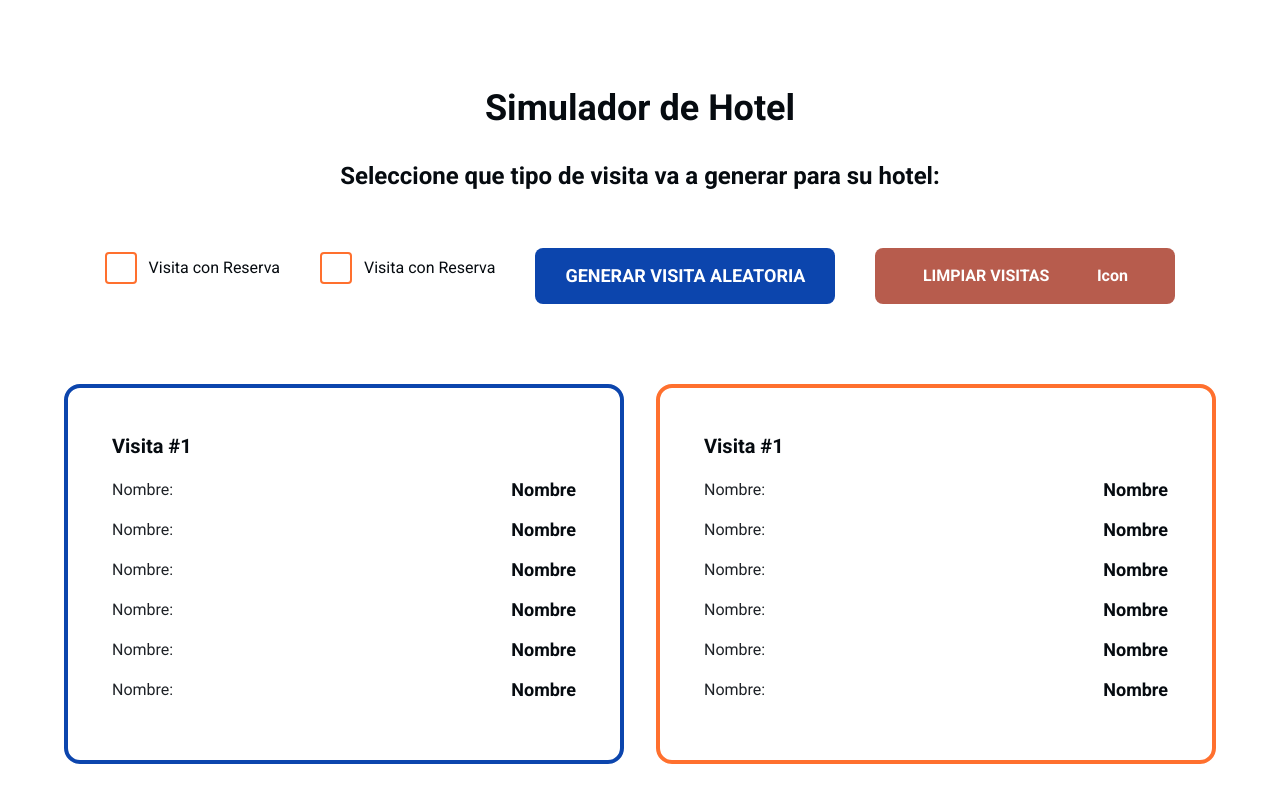
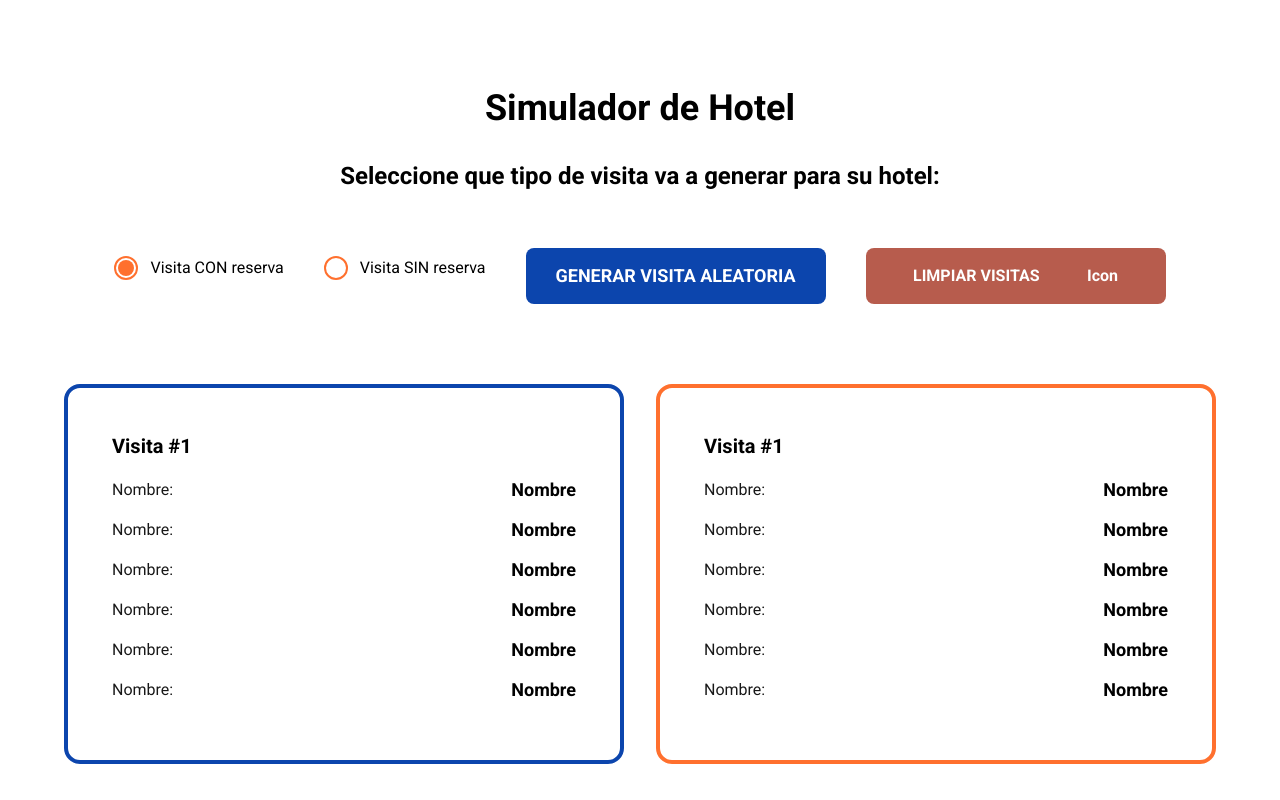
Before and after one commit to rodruxdev/hotel-simulator, a React (Create React App) app: page / in a window 1280 px wide. Shown: the top 800 px of the page. Built offline with nearby package versions, Linux system fonts and the light colour scheme.

Commit message:
[ADD] Change between generation options

```diff
--- a/src/App.js
+++ b/src/App.js
@@ -1,16 +1,21 @@
-import OptionCheckbox from "./components/OptionRadio";
+import OptionRadio from "./components/OptionRadio";
 import PrincipalButton from "./components/PrincipalButton";
 import SecondaryButton from "./components/SecondaryButton";
 import Title from "./components/Title";
 import VisitCard from "./components/VisitCard";
+import AppContext from "./context/AppContext";
+import useGenerator from "./hooks/useGenerator";
 
 function App() {
+  const initialState = useGenerator();
+
   return (
+    <AppContext.Provider value={initialState}>
       <main className="w-full flex items-center justify-center flex-col py-14">
         <Title />
         <section className="m-4 flex justify-around items-center gap-10 flex-wrap">
-        <OptionCheckbox />
-        <OptionCheckbox />
+          <OptionRadio index={1} />
+          <OptionRadio index={2} />
           <PrincipalButton />
           <SecondaryButton />
         </section>
@@ -20,6 +25,7 @@ function App() {
           <VisitCard />
         </section>
       </main>
+    </AppContext.Provider>
   );
 }
 
--- a/src/components/OptionRadio.jsx
+++ b/src/components/OptionRadio.jsx
@@ -1,18 +1,35 @@
-import React from "react";
-import { FaHotel } from "react-icons/fa";
+import React, { useContext } from "react";
+import AppContext from "../context/AppContext";
 
-const OptionCheckbox = () => {
+const OptionRadio = ({ index }) => {
+  const { state, setBooked } = useContext(AppContext);
+
+  const handleChange = (event) => {
+    const value = Number(event.target.value);
+    setBooked(value);
+  };
   return (
     <div className="flex justify-evenly items-center">
-      <label htmlFor="" className="flex items-center gap-3">
-        <div className="w-8 h-8 border-secondary border-2 grid place-items-center rounded">
-          <FaHotel className="text-black w-5 h-5 hidden" />
+      <label htmlFor={`checkbox-${index}`} className="flex items-center gap-3">
+        <div className="w-6 h-6 border-secondary border-2 grid place-items-center rounded-full">
+          <div
+            className={`bg-secondary w-4 h-4 rounded-full ${
+              index !== state.booked ? "hidden" : ""
+            }`}
+          />
         </div>
-        <span>Visita con Reserva</span>
+        <span>{index === 1 ? "Visita CON reserva" : "Visita SIN reserva"}</span>
       </label>
-      <input type="radio" name="visit-type" className="hidden" />
+      <input
+        id={`checkbox-${index}`}
+        type="radio"
+        name="visit-type"
+        className="hidden"
+        value={index}
+        onChange={handleChange}
+      />
     </div>
   );
 };
 
-export default OptionCheckbox;
+export default OptionRadio;
--- /dev/null
+++ b/src/context/AppContext.js
@@ -0,0 +1,5 @@
+import { createContext } from "react";
+
+const AppContext = createContext({});
+
+export default AppContext;
--- /dev/null
+++ b/src/hooks/useGenerator.js
@@ -0,0 +1,19 @@
+import { useState } from "react";
+
+const initialState = {
+  booked: 1,
+  visits: [],
+};
+
+const useGenerator = () => {
+  const [state, setState] = useState(initialState);
+
+  const setBooked = (newValue) => {
+    const newState = { ...state, booked: newValue };
+    setState(newState);
+  };
+
+  return { state, setBooked };
+};
+
+export default useGenerator;
```
Lines whose indentation alone changed are shown as unchanged.
